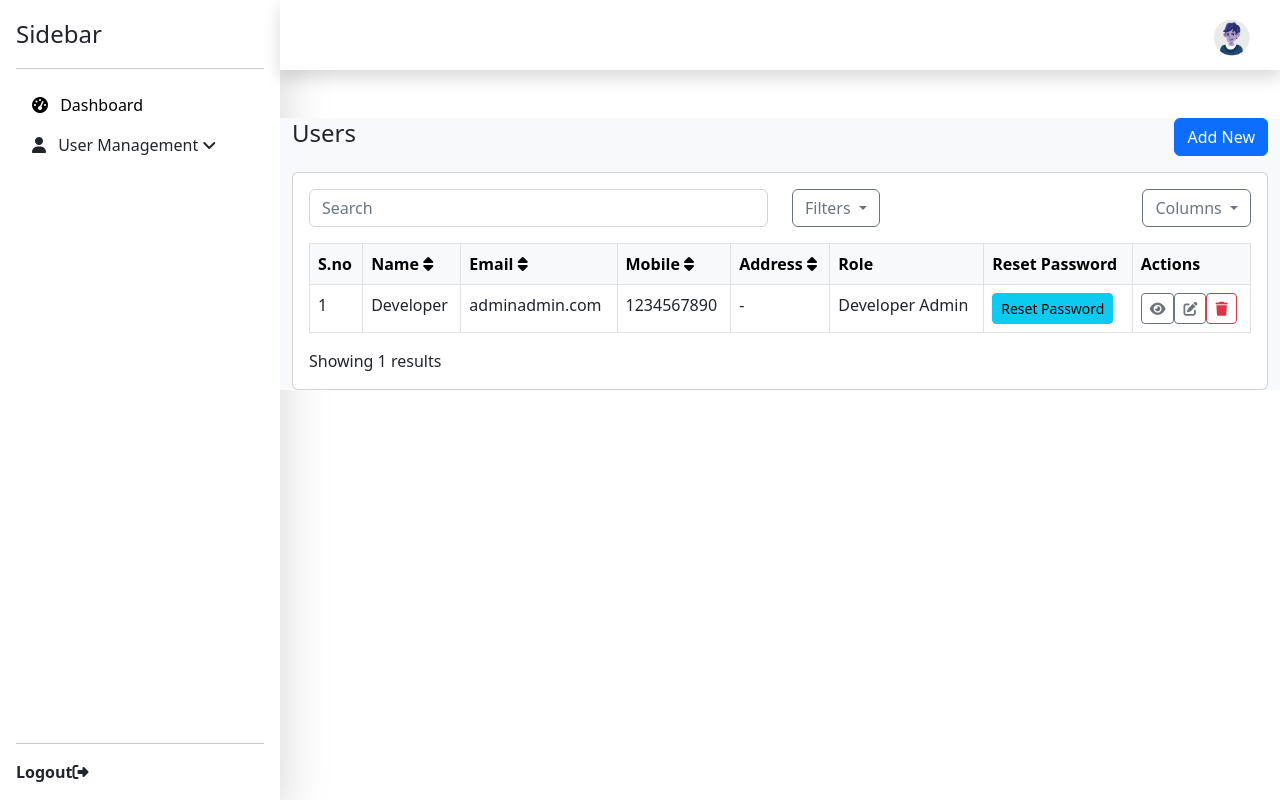
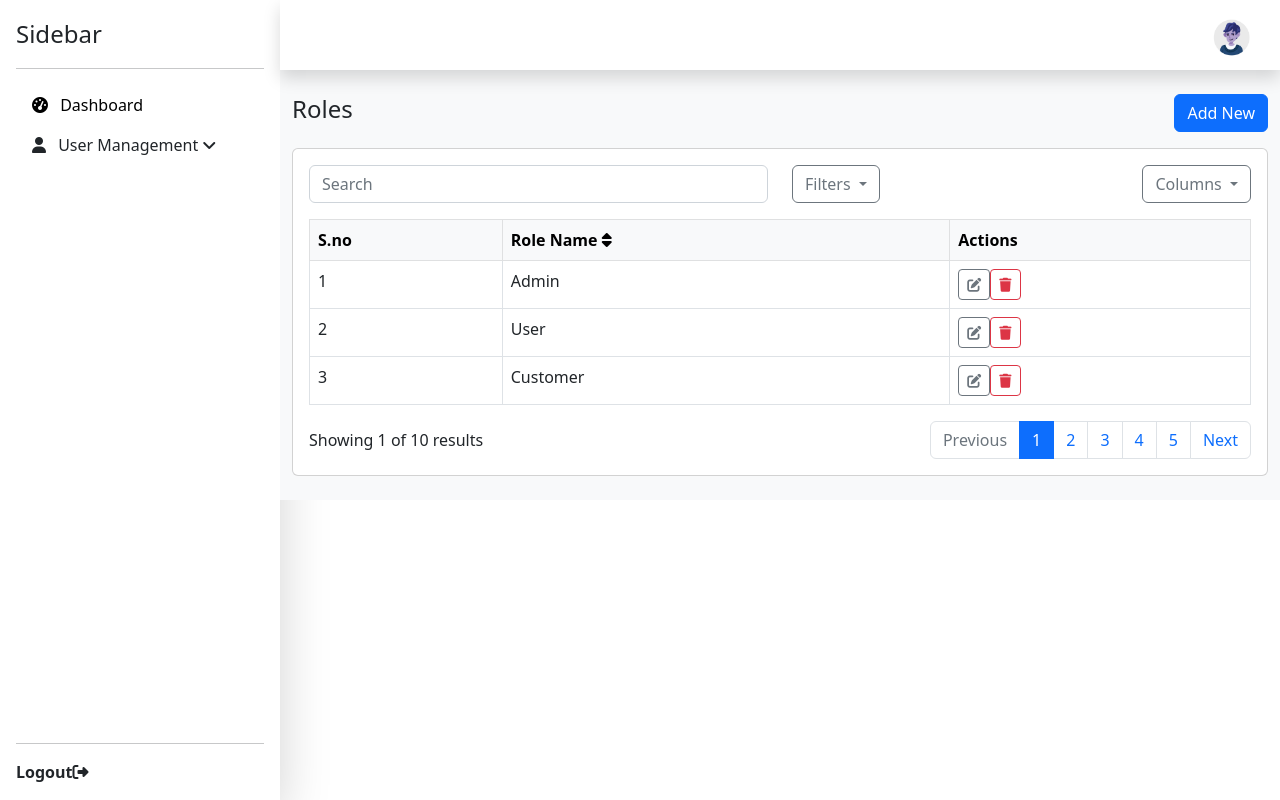
Before and after one commit to KanithiSubramanyam/final-assessment, an Angular app: page /roles in a window 1280 px wide. Built offline with nearby package versions, Linux system fonts and the light colour scheme.

Commit message:
user management pages added

```diff
--- a/src/app/homepage/main/user-management/roles/roles.component.html
+++ b/src/app/homepage/main/user-management/roles/roles.component.html
@@ -1,6 +1,6 @@
-<div class="container mt-5">
+<div class="container py-4">
     <div class="d-flex justify-content-between align-items-center mb-3">
-        <h4>Users</h4>
+        <h4>Roles</h4>
         <button class="btn btn-primary">Add New</button>
     </div>
 
@@ -37,36 +37,57 @@
                 <thead class="table-light">
                     <tr>
                         <th>S.no</th>
-                        <th>Name <i class="fas fa-sort"></i></th>
-                        <th>Email <i class="fas fa-sort"></i></th>
-                        <th>Mobile <i class="fas fa-sort"></i></th>
-                        <th>Address <i class="fas fa-sort"></i></th>
-                        <th>Role</th>
-                        <th>Reset Password</th>
+                        <th>Role Name <i class="fas fa-sort"></i></th>
                         <th>Actions</th>
                     </tr>
                 </thead>
                 <tbody>
                     <tr>
                         <td>1</td>
-                        <td>Developer</td>
-                        <td>adminadmin.com</td>
-                        <td>1234567890</td>
-                        <td>-</td>
-                        <td>Developer Admin</td>
-                        <td><button class="btn btn-info btn-sm">Reset Password</button></td>
+                        <td>Admin</td>
                         <td>
-                            <button class="btn btn-outline-secondary btn-sm"><i class="fas fa-eye"></i></button>
                             <button class="btn btn-outline-secondary btn-sm"><i class="fas fa-edit"></i></button>
                             <button class="btn btn-outline-danger btn-sm"><i class="fas fa-trash"></i></button>
                         </td>
                     </tr>
+                    <tr>
+                        <td>2</td>
+                        <td>User</td>
+                        <td>
+                            <button class="btn btn-outline-secondary btn-sm"><i class="fas fa-edit"></i></button>
+                            <button class="btn btn-outline-danger btn-sm"><i class="fas fa-trash"></i></button>
+                        </td>
+                    </tr>
+                    <tr>
+                        <td>3</td>
+                        <td>Customer</td>
+                        <td>
+                            <button class="btn btn-outline-secondary btn-sm"><i class="fas fa-edit"></i></button>
+                            <button class="btn btn-outline-danger btn-sm"><i class="fas fa-trash"></i></button>
+                        </td>
+                    </tr>
+
                 </tbody>
             </table>
 
-            <div class="d-flex justify-content-between">
-                <div>Showing 1 results</div>
-                <div></div>
+
+            <div class="d-flex justify-content-between align-items-center">
+                <div>Showing 1 of 10 results</div>
+                <nav>
+                    <ul class="pagination mb-0">
+                        <li class="page-item disabled">
+                            <a class="page-link" href="#" tabindex="-1">Previous</a>
+                        </li>
+                        <li class="page-item active"><a class="page-link" href="#">1</a></li>
+                        <li class="page-item"><a class="page-link" href="#">2</a></li>
+                        <li class="page-item"><a class="page-link" href="#">3</a></li>
+                        <li class="page-item"><a class="page-link" href="#">4</a></li>
+                        <li class="page-item"><a class="page-link" href="#">5</a></li>
+                        <li class="page-item">
+                            <a class="page-link" href="#">Next</a>
+                        </li>
+                    </ul>
+                </nav>
             </div>
         </div>
     </div>
--- a/src/app/homepage/main/user-management/users/users.component.html
+++ b/src/app/homepage/main/user-management/users/users.component.html
@@ -64,9 +64,23 @@
                 </tbody>
             </table>
 
-            <div class="d-flex justify-content-between">
-                <div>Showing 1 results</div>
-                <div></div>
+            <div class="d-flex justify-content-between align-items-center">
+                <div>Showing 1 of 10 results</div>
+                <nav>
+                    <ul class="pagination mb-0">
+                        <li class="page-item disabled">
+                            <a class="page-link" href="#" tabindex="-1">Previous</a>
+                        </li>
+                        <li class="page-item active"><a class="page-link" href="#">1</a></li>
+                        <li class="page-item"><a class="page-link" href="#">2</a></li>
+                        <li class="page-item"><a class="page-link" href="#">3</a></li>
+                        <li class="page-item"><a class="page-link" href="#">4</a></li>
+                        <li class="page-item"><a class="page-link" href="#">5</a></li>
+                        <li class="page-item">
+                            <a class="page-link" href="#">Next</a>
+                        </li>
+                    </ul>
+                </nav>
             </div>
         </div>
     </div>
```
Also changed, not shown: src/app/homepage/main/user-management/permissions/permissions.component.html (+39 -18 lines).
